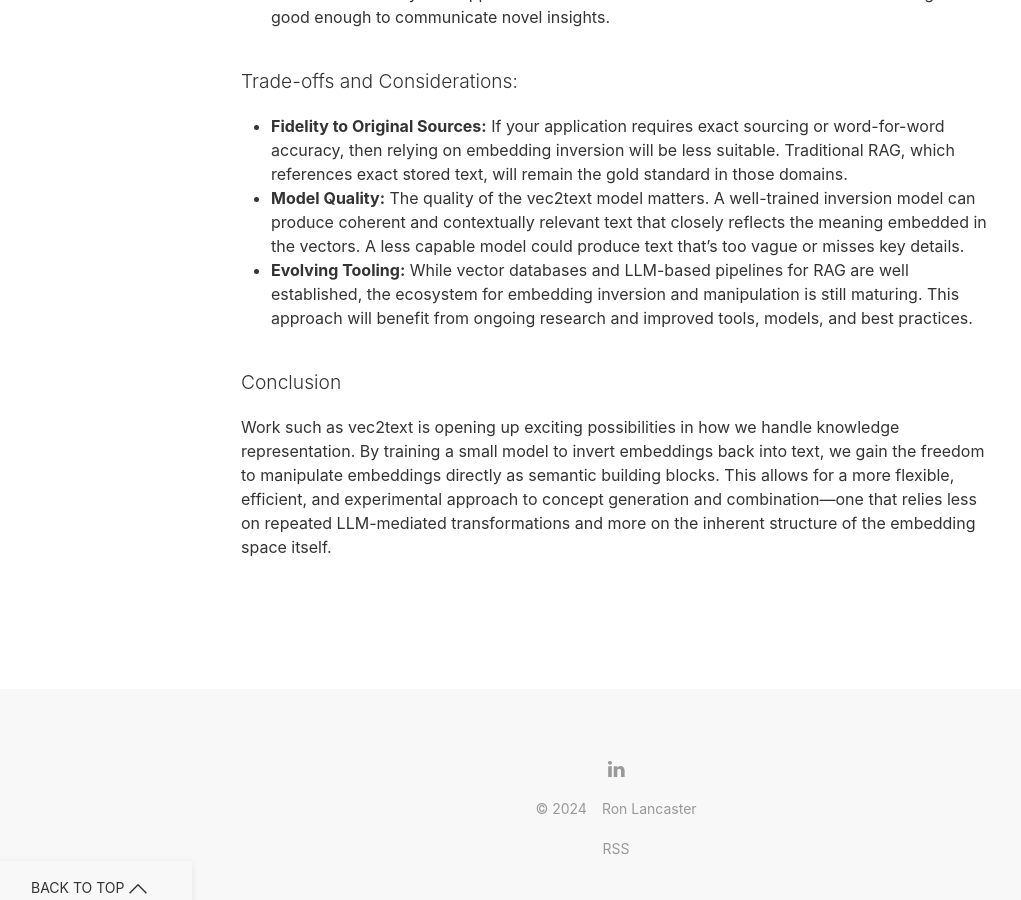
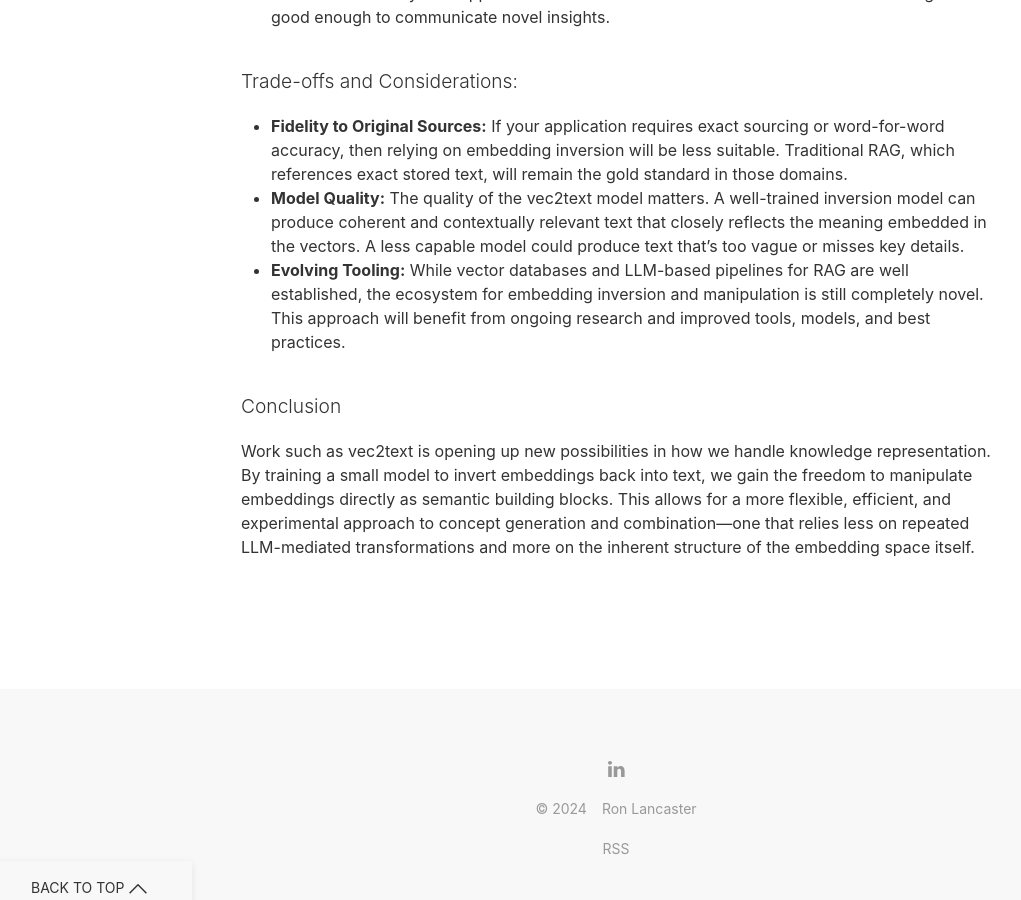
Before and after one commit to nyvyn/nyvyn.github.io, a Jekyll site: the page built from _notes/2024-12-17-lossy-embedding-inversion.markdown, in a window 1280 px wide and 900 px high, scrolled down 2701 px. Shown: the whole window, without its empty margins (24-1045 px from the left). Built offline with Jekyll 4.4.1, drawn with Linux system fonts in a browser that asks for light colours.

Commit message:
Simplify wording on embedding inversion novelty.
Clarified that embedding inversion and manipulation is completely novel, emphasizing its distinction from established RAG pipelines. Improved phrasing in the conclusion for better readability and coherence.

```diff
--- a/_notes/2024-12-17-lossy-embedding-inversion.markdown
+++ b/_notes/2024-12-17-lossy-embedding-inversion.markdown
@@ -132,13 +132,13 @@ text) versus the lossy inversion-based approach (reconstructing text from embedd
   or misses key details.
 - **Evolving Tooling:**
   While vector databases and LLM-based pipelines for RAG are well established, the ecosystem for embedding inversion and
-  manipulation is still maturing. This approach will benefit from ongoing research and improved tools, models, and best
-  practices.
+  manipulation is still completely novel. This approach will benefit from ongoing research and improved tools, models,
+  and best practices.
 
 ## Conclusion
 
-Work such as vec2text is opening up exciting possibilities in how we handle
-knowledge representation. By training a small model to invert embeddings back into text, we gain the freedom to
-manipulate embeddings directly as semantic building blocks. This allows for a more flexible, efficient, and experimental
-approach to concept generation and combination—one that relies less on repeated LLM-mediated transformations and more on
+Work such as vec2text is opening up new possibilities in how we handle knowledge representation. By training a small
+model to invert embeddings back into text, we gain the freedom to manipulate embeddings directly as semantic
+building blocks. This allows for a more flexible, efficient, and experimental approach to concept generation and
+combination—one that relies less on repeated LLM-mediated transformations and more on
 the inherent structure of the embedding space itself.
```
